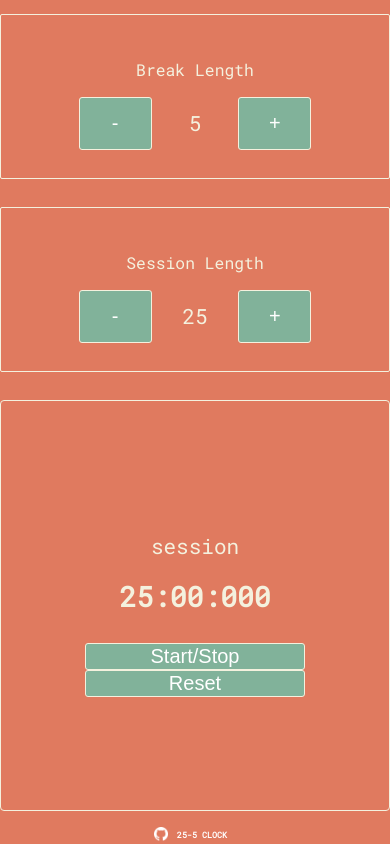
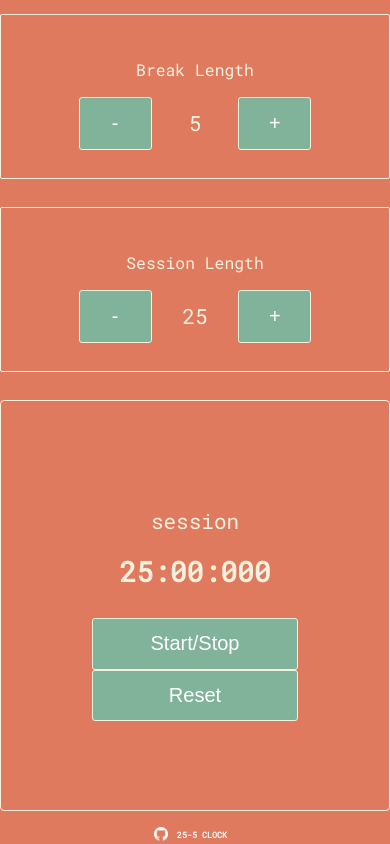
Before and after one commit to nugliar/clock, a React (Create React App) app: page / in a window 390 px wide. Built offline with nearby package versions, Linux system fonts and the light colour scheme.

Commit message:
change styles

```diff
--- a/src/index.css
+++ b/src/index.css
@@ -98,6 +98,7 @@ h1, h2, h3, h4 {
 .timer-controls>* {
   flex: 1;
   flex-grow: auto;
+  margin: 0 0.5em;
 }
 
 .settings {
--- a/src/responsive.css
+++ b/src/responsive.css
@@ -37,6 +37,10 @@
   .timer-controls {
     flex-direction: column;
   }
+
+  .timer-controls button {
+    padding: 1em 0;
+  }
 }
 
 @media (max-height: 600px) {
```
